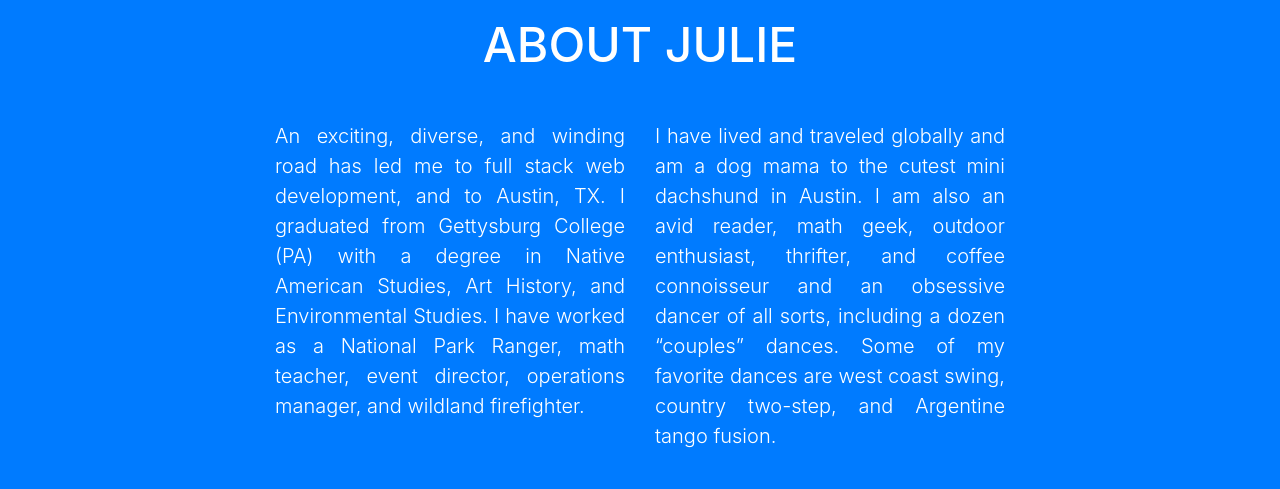
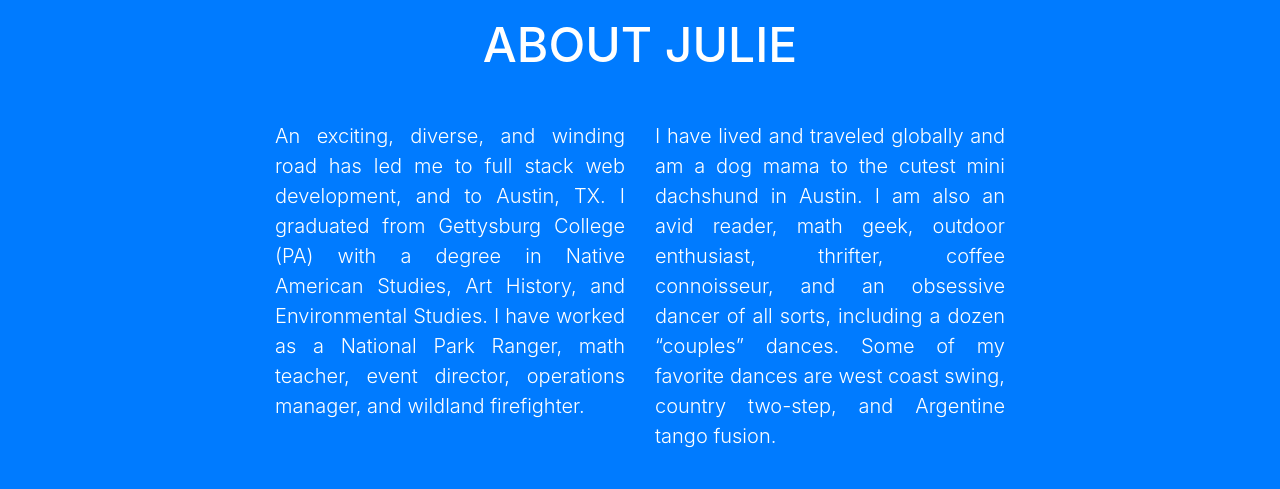
Before and after one commit to JAWilmer/JAWilmer.github.io, a website with bundled scripts: page index.html in a window 1280 px wide. Shown: the part 2300-2789 px from the top of the page. Built offline with nearby package versions, Linux system fonts and the light colour scheme.

Commit message:
missing comma in "about" section

```diff
--- a/index.html
+++ b/index.html
@@ -246,7 +246,7 @@
         <div class="col-lg-4 mr-auto">
           <p class="lead" style="text-align:justify">
             I have lived and traveled globally and am a dog mama to the cutest mini dachshund in Austin. I am also an
-            avid reader, math geek, outdoor enthusiast, thrifter, and coffee connoisseur and an obsessive dancer of all
+            avid reader, math geek, outdoor enthusiast, thrifter, coffee connoisseur, and an obsessive dancer of all
             sorts, including a dozen “couples” dances. Some of my favorite dances are west coast swing, country
             two-step, and Argentine tango fusion.
           </p>
```
